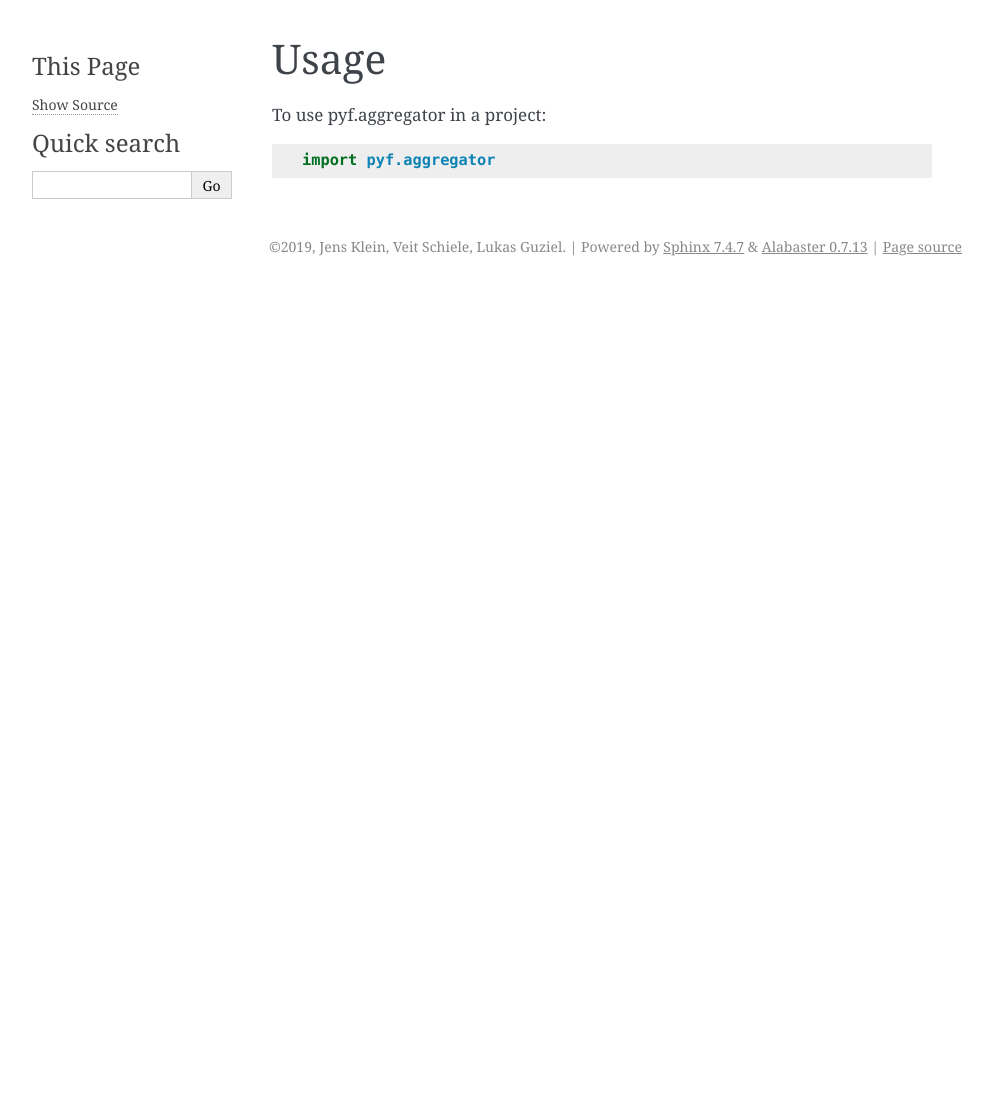
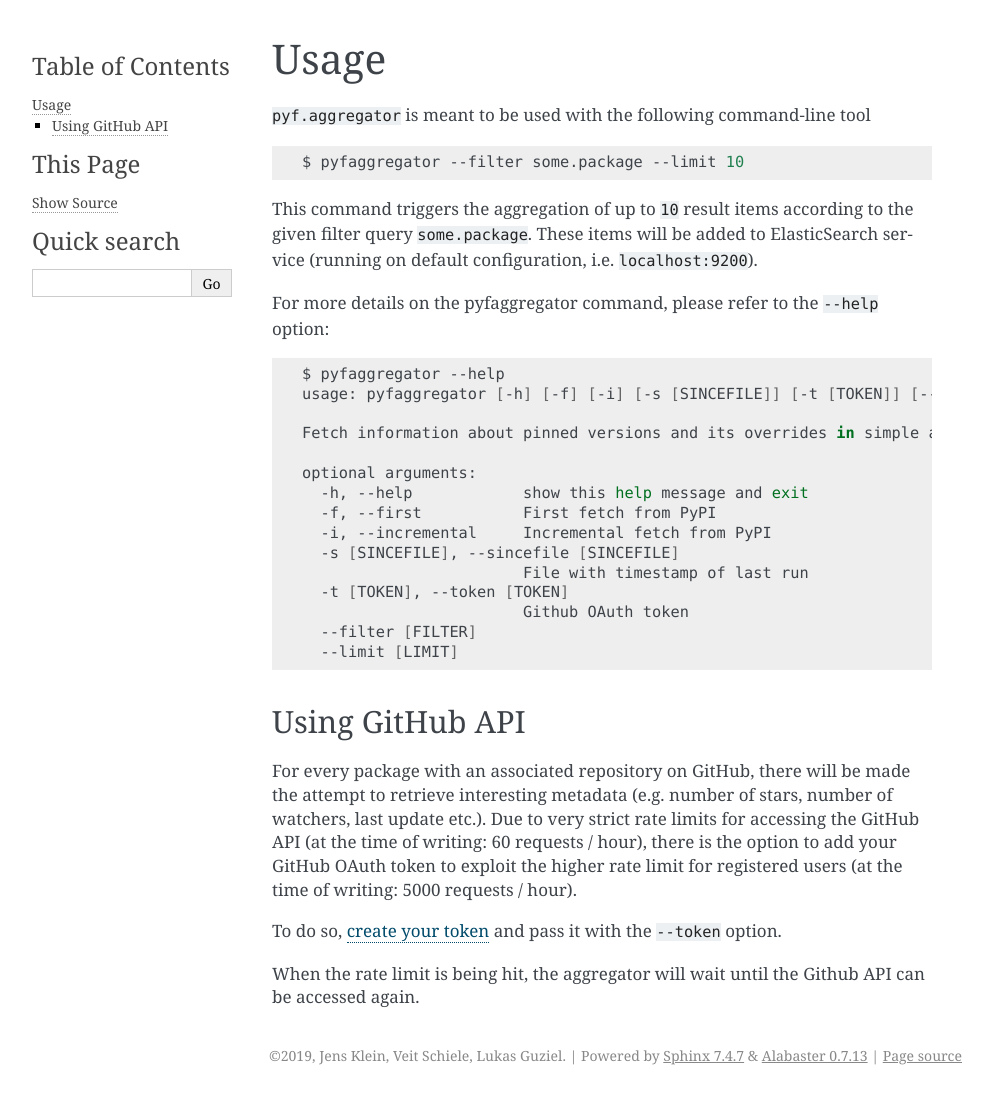
Before and after one commit to collective/pyf.aggregator, a Sphinx documentation site: the page built from docs/usage.rst, in a window 1280 px wide. Shown: the whole page, without its empty margins (148-1141 px from the left). Built offline with Sphinx 7.4.7, drawn with Linux system fonts in a browser that asks for light colours; before the commit the page ends 900 px from its top, so only the background shows below that.

Commit message:
Add more documentation for usage

```diff
--- a/docs/usage.rst
+++ b/docs/usage.rst
@@ -2,6 +2,43 @@
 Usage
 =====
 
-To use pyf.aggregator in a project::
+``pyf.aggregator`` is meant to be used with the following command-line tool
 
-    import pyf.aggregator
+.. code:: bash
+
+    $ pyfaggregator --filter some.package --limit 10
+
+This command triggers the aggregation of up to ``10`` result items according to the given filter query ``some.package``.
+These items will be added to ElasticSearch service (running on default configuration, i.e. ``localhost:9200``).
+
+For more details on the pyfaggregator command, please refer to the ``--help`` option:
+
+.. code:: bash
+
+    $ pyfaggregator --help
+    usage: pyfaggregator [-h] [-f] [-i] [-s [SINCEFILE]] [-t [TOKEN]] [--filter [FILTER]] [--limit [LIMIT]]
+
+    Fetch information about pinned versions and its overrides in simple and complex/cascaded buildouts.
+
+    optional arguments:
+      -h, --help            show this help message and exit
+      -f, --first           First fetch from PyPI
+      -i, --incremental     Incremental fetch from PyPI
+      -s [SINCEFILE], --sincefile [SINCEFILE]
+                            File with timestamp of last run
+      -t [TOKEN], --token [TOKEN]
+                            Github OAuth token
+      --filter [FILTER]
+      --limit [LIMIT]
+
+Using GitHub API
+----------------
+
+For every package with an associated repository on GitHub, there will be made the attempt to retrieve interesting
+metadata (e.g. number of stars, number of watchers, last update etc.). Due to very strict rate limits for accessing the
+GitHub API (at the time of writing: 60 requests / hour), there is the option to add your GitHub OAuth token to exploit
+the  higher rate limit for registered users (at the time of writing: 5000 requests / hour).
+
+To do so, `create your token <https://github.com/settings/tokens>`_ and pass it with the ``--token`` option.
+
+When the rate limit is being hit, the aggregator will wait until the Github API can be accessed again.
```
